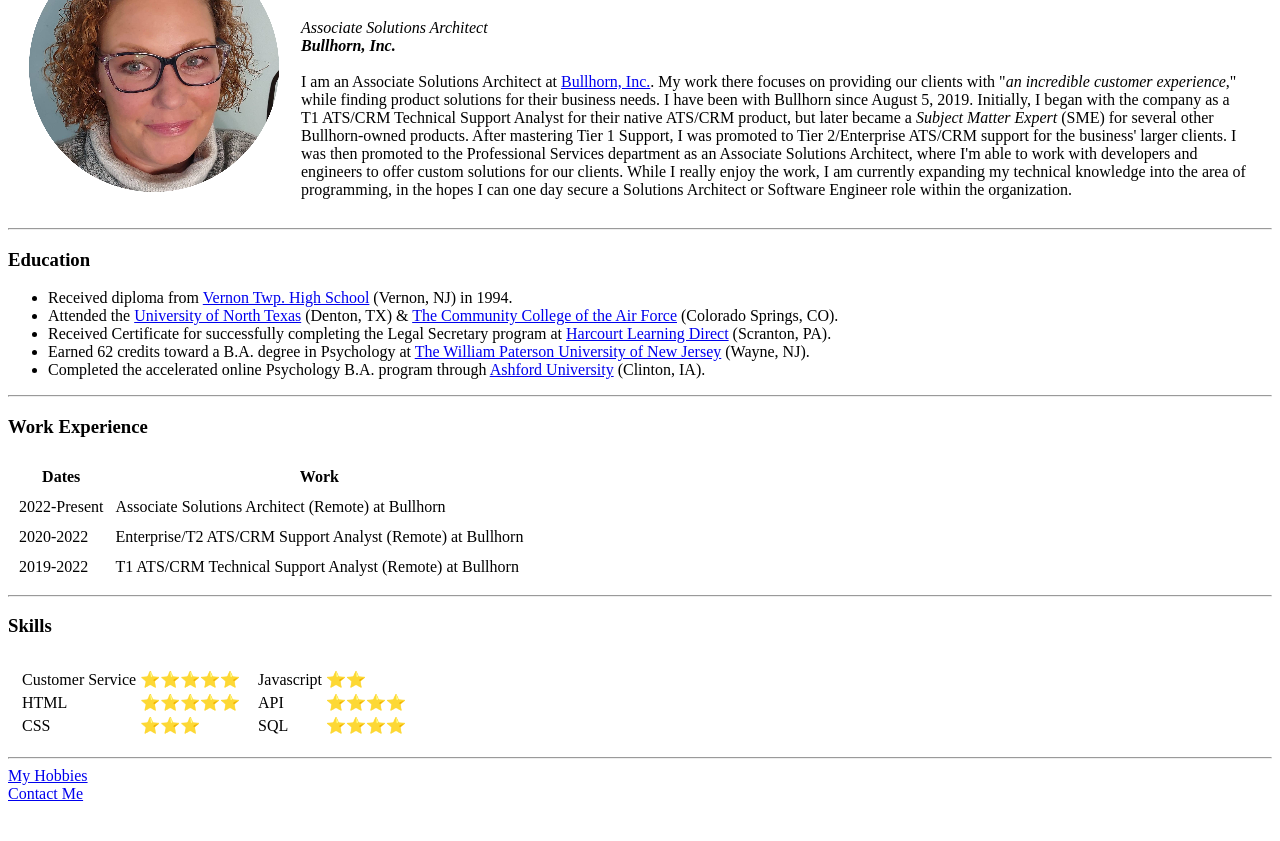
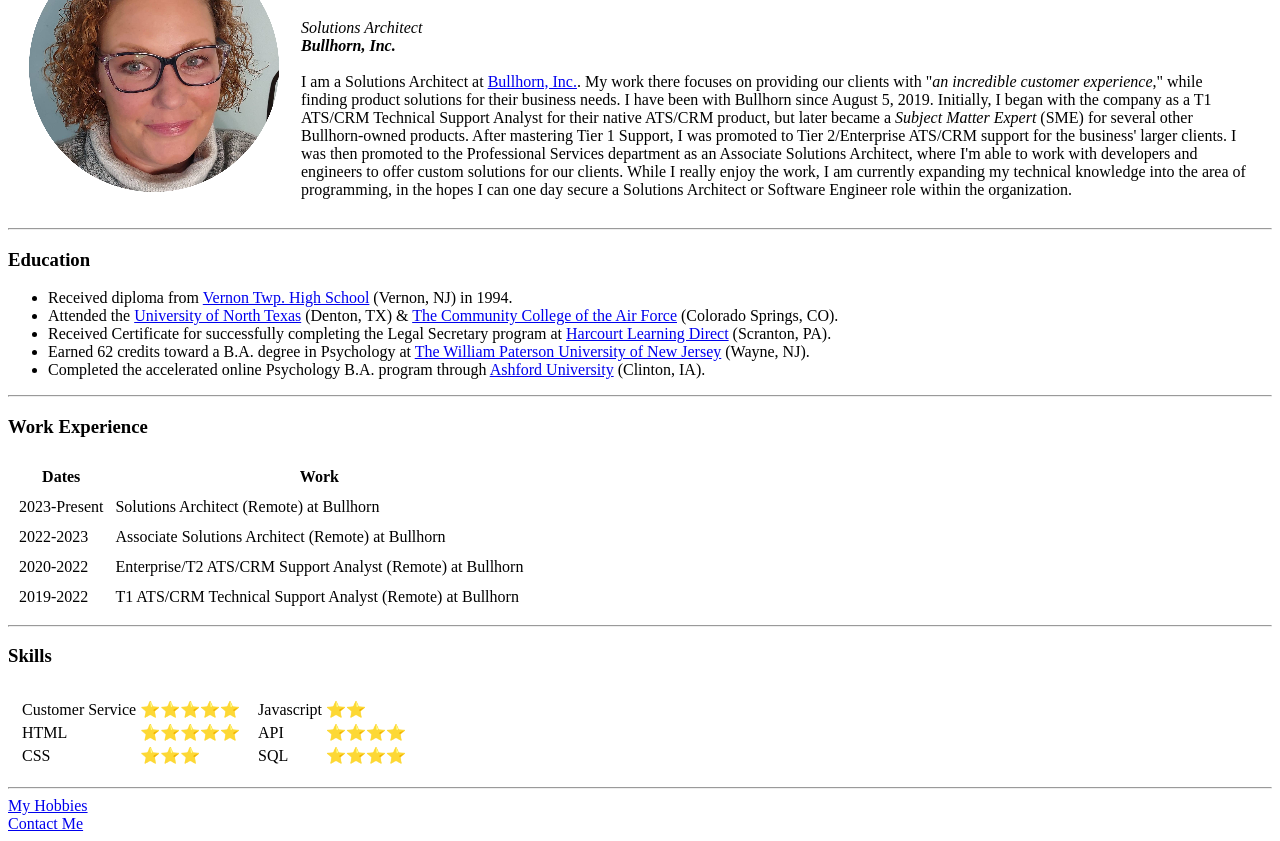
Before and after one commit to JenXer/cv, a plain HTML site: page index.html in a window 1280 px wide. Shown: the part 90-931 px from the top of the page. Before the commit the page ends 901 px from the top, so only its background shows below. Drawn offline with Linux system fonts and the light colour scheme.

Commit message:
Update index.html

```diff
--- a/index.html
+++ b/index.html
@@ -9,9 +9,9 @@
       <tr>
         <td><img src="jen mays recent FB pic.png" alt="Jen Mays FB Profile Pic"></td>
         <td><h1>Jen Mays</h1>
-          <p1><em>Associate Solutions Architect<br><strong>Bullhorn, Inc.</strong></em></p1>
+          <p1><em>Solutions Architect<br><strong>Bullhorn, Inc.</strong></em></p1>
           <br><br>
-          <p2>I am an Associate Solutions Architect at <a href="http://www.bullhorn.com">Bullhorn, Inc.</a>. My work there focuses on providing our clients with "<em>an incredible customer experience</em>," while finding product solutions for their business needs. I have been with Bullhorn since August 5, 2019. Initially, I began with the company as a T1 ATS/CRM Technical Support Analyst for their native ATS/CRM product, but later became a <em>Subject Matter Expert</em> (SME) for several other Bullhorn-owned products. After mastering Tier 1 Support, I was promoted to Tier 2/Enterprise ATS/CRM support for the business' larger clients. I was then promoted to the Professional Services department as an Associate Solutions Architect, where I'm able to work with developers and engineers to offer custom solutions for our clients. While I really enjoy the work, I am currently expanding my technical knowledge into the area of programming, in the hopes I can one day secure a Solutions Architect or Software Engineer role within the organization.</p2>
+          <p2>I am a Solutions Architect at <a href="http://www.bullhorn.com">Bullhorn, Inc.</a>. My work there focuses on providing our clients with "<em>an incredible customer experience</em>," while finding product solutions for their business needs. I have been with Bullhorn since August 5, 2019. Initially, I began with the company as a T1 ATS/CRM Technical Support Analyst for their native ATS/CRM product, but later became a <em>Subject Matter Expert</em> (SME) for several other Bullhorn-owned products. After mastering Tier 1 Support, I was promoted to Tier 2/Enterprise ATS/CRM support for the business' larger clients. I was then promoted to the Professional Services department as an Associate Solutions Architect, where I'm able to work with developers and engineers to offer custom solutions for our clients. While I really enjoy the work, I am currently expanding my technical knowledge into the area of programming, in the hopes I can one day secure a Solutions Architect or Software Engineer role within the organization.</p2>
         </td>
       </tr>
     </table>
@@ -34,8 +34,12 @@
      </tr>
   </thead>
        <tbody>
+                 <tr>
+          <td>2023-Present</td>
+          <td>Solutions Architect (Remote) at Bullhorn</td>
+        </tr>
         <tr>
-          <td>2022-Present</td>
+          <td>2022-2023</td>
           <td>Associate Solutions Architect (Remote) at Bullhorn</td>
         </tr>
         <tr>
```
